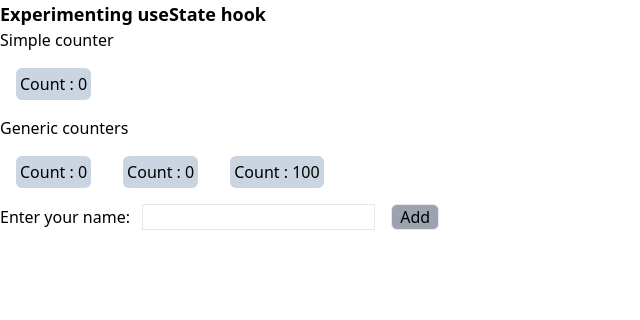
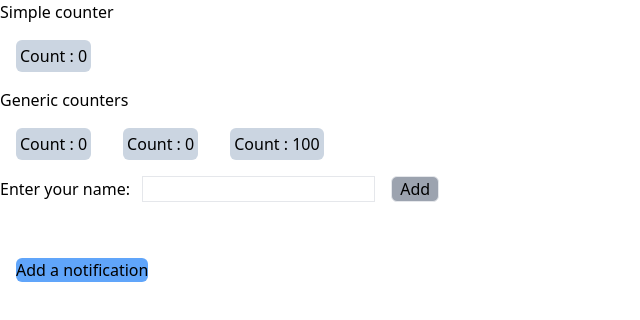
Before and after one commit to lquint/react-nextTraining, a Next.js app in the folder my-app/: page /testPage in a window 1280 px wide. Shown: the top 320 px of the page, without its empty margins (0-640 px from the left). Built offline with nearby package versions, Linux system fonts and the light colour scheme.

Commit message:
integrated notifer

```diff
--- a/my-app/pages/testPage.jsx
+++ b/my-app/pages/testPage.jsx
@@ -1,11 +1,11 @@
 import Counter from "@/components/counter";
 import GenericCounter from "@/components/genericCounter";
+import Notifier from "@/components/notifier";
 import SkillSet from "@/components/skillSet";
 
 export default function TestPage(){
     return (
         <div>
-            <p className="text-lg font-bold">Experimenting useState hook</p>
             <div>
                 <p>Simple counter</p>
                 <Counter className=""></Counter>
@@ -19,6 +19,9 @@ export default function TestPage(){
             <div>
                 <SkillSet></SkillSet>
             </div>
+            <div>
+                <Notifier></Notifier>
+            </div>
 
         </div>
     )
```
